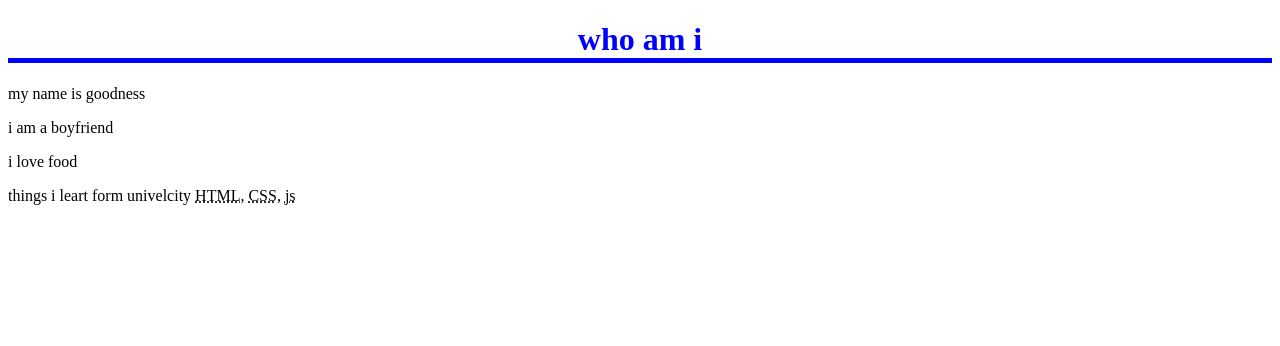
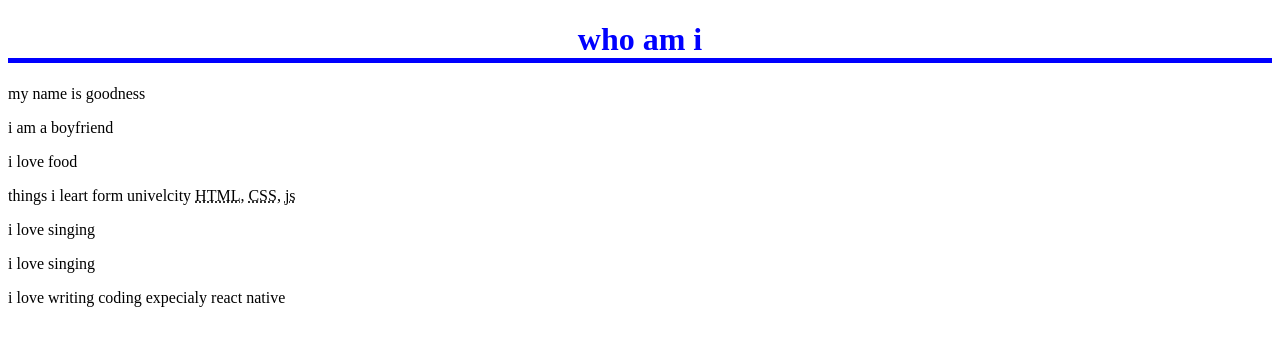
Before and after one commit to Gidi2904/marchweek6, a plain HTML site: page about.html in a window 1280 px wide. Drawn offline with Linux system fonts and the light colour scheme.

Commit message:
add to file

```diff
--- a/about.js
+++ b/about.js
@@ -8,9 +8,10 @@ body[2].innerHTML='things i leart form univelcity <abbr title="HyperText Markup
 
 const p = document.getElementsByTagName('p')
 
-p[4].innertext = 'i love swimming'
-p[5].innertext ='i love singing '
-p[6].innertext ='i love writing cod'
+p[4].innerText =
+p[5].innerText ='i love singing '
+p[6].innerText ='i love writing coding  expecialy react native'
+
 
 const title = document.querySelector('h1')
 
```
Also changed, not shown: index.html (+1 -0 lines).
